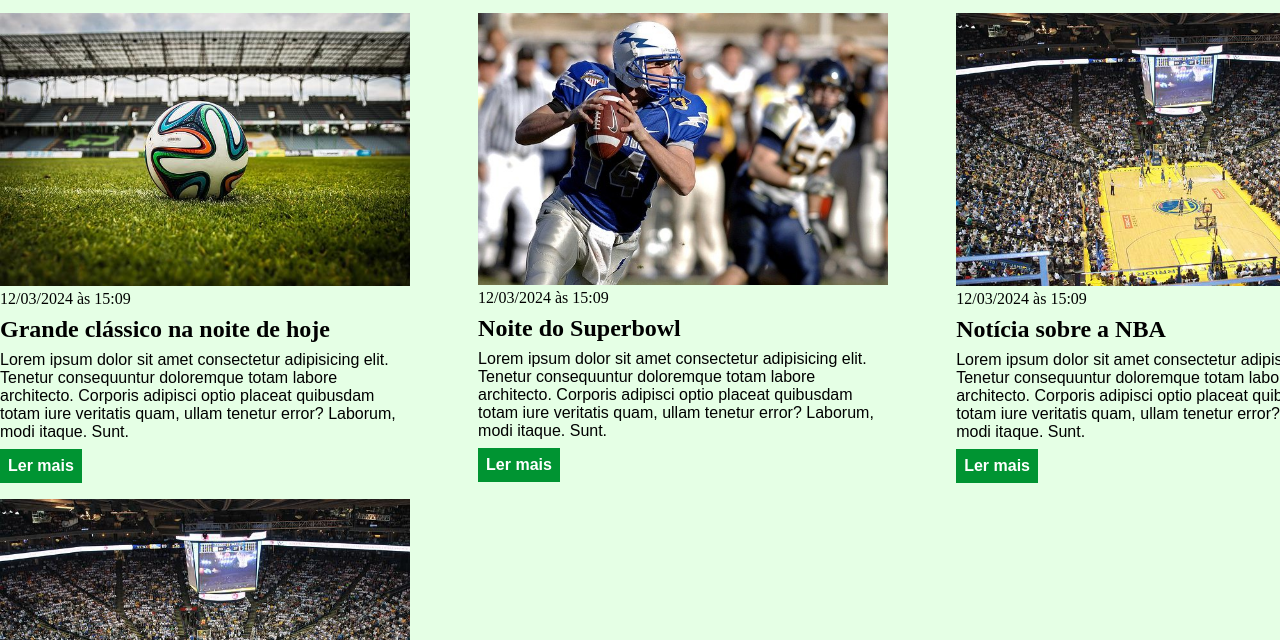
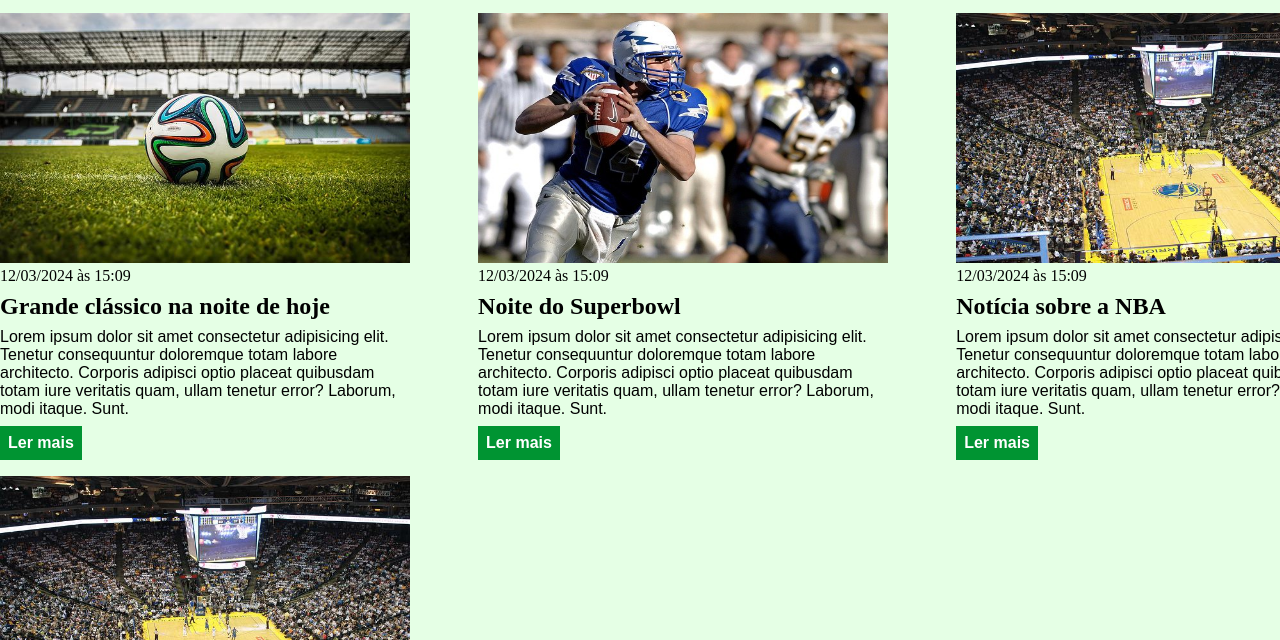
Before and after one commit to natsalete/curso_ebac_frontend, a plain HTML site: page index.html in a window 1280 px wide. Shown: the part 160-800 px from the top of the page. Drawn offline with Linux system fonts and the light colour scheme.

Commit message:
inclusão height: 250px; em .articles article img

```diff
--- a/main.css
+++ b/main.css
@@ -41,7 +41,7 @@ header li a {
 }
 
 .articles article img {
-    /* height: 180px; */
+    height: 250px;
     width: 100%;
 }
 
```
